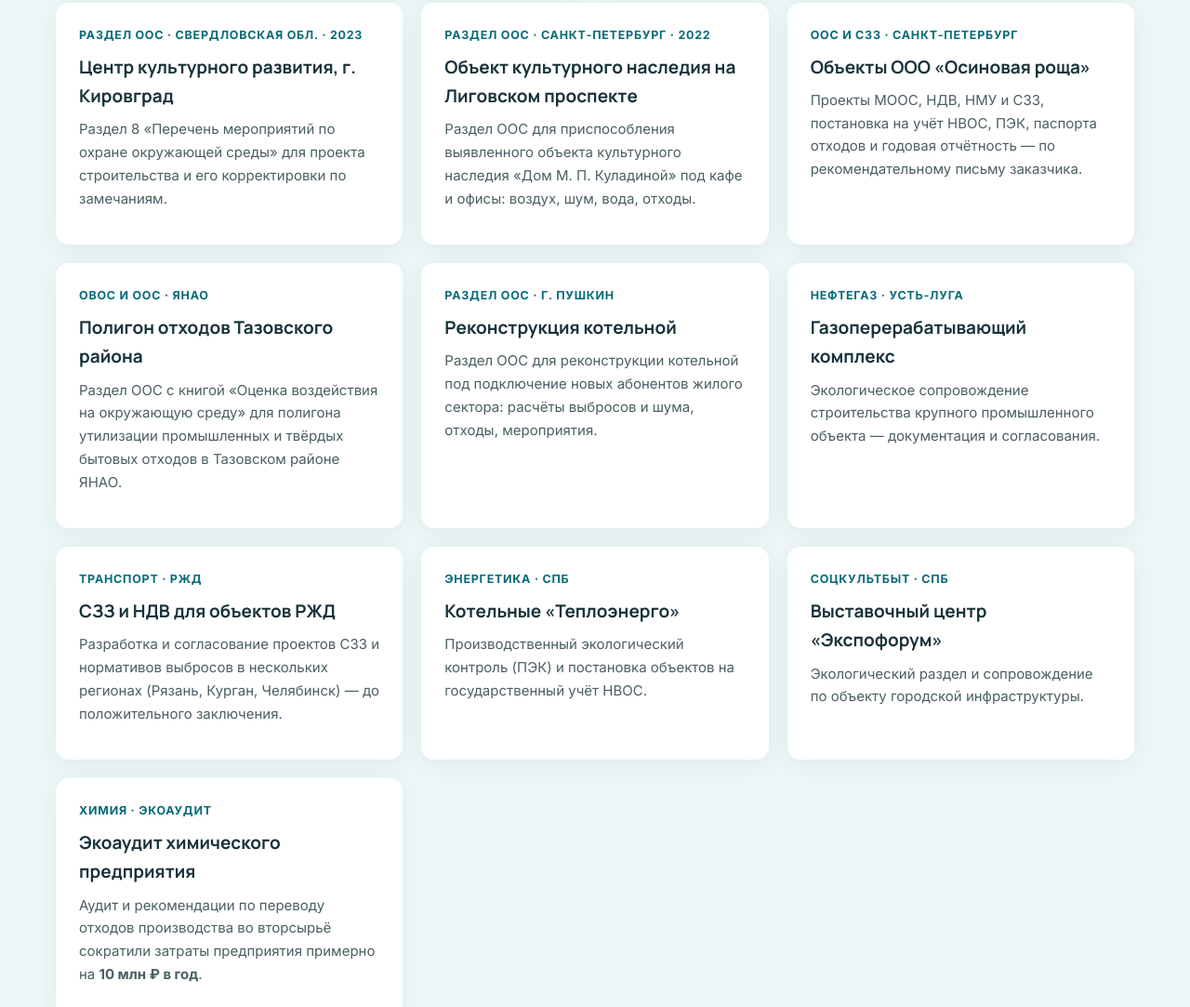
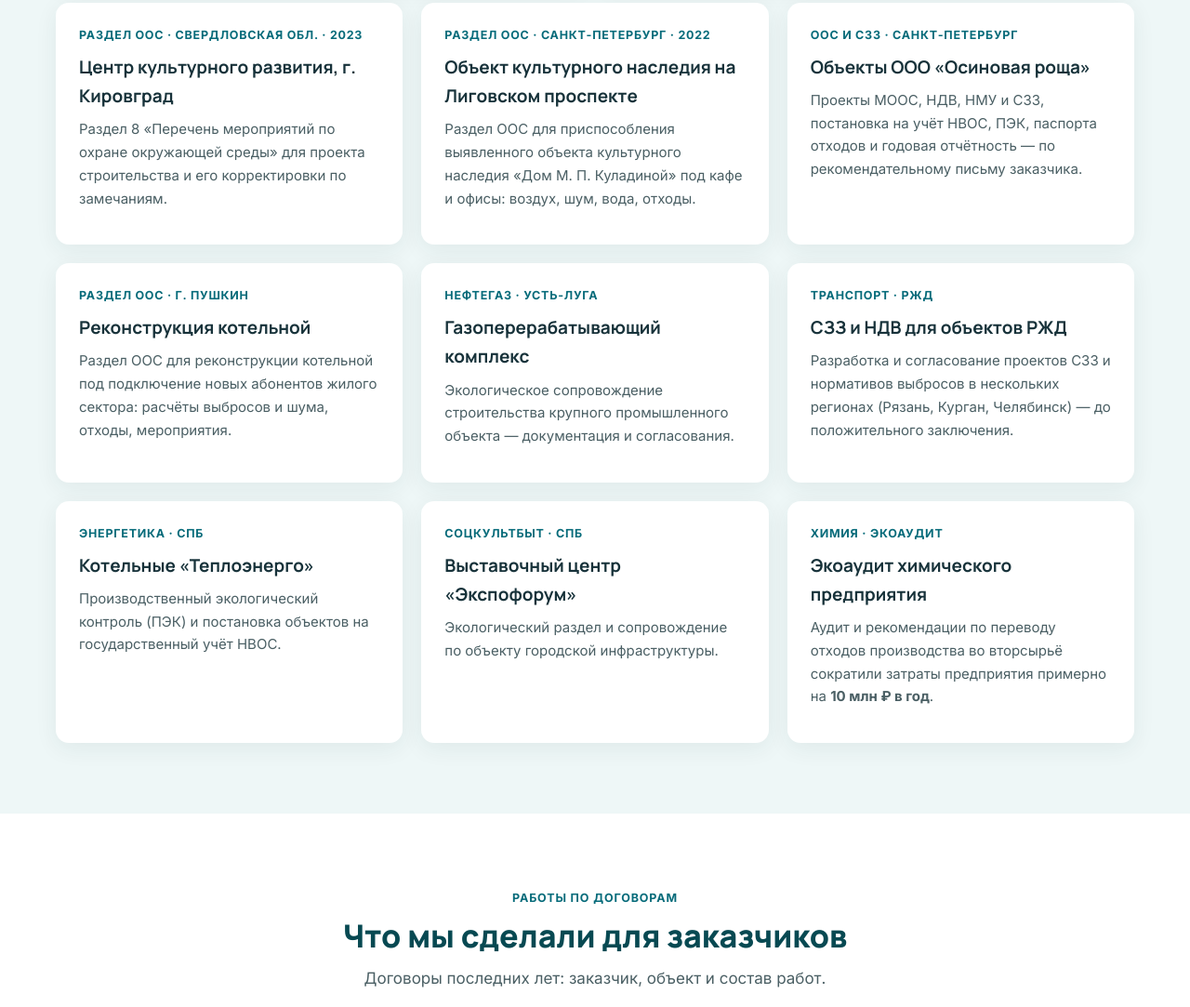
Before and after one commit to slavkad3107-cloud/Ak-sait, a plain HTML site: page index.html in a window 1280 px wide. Shown: the part 6780-7863 px from the top of the page at 93% size. Drawn offline with Linux system fonts and the light colour scheme.

Commit message:
Черновик: без кейса полигона ЯНАО
Co-Authored-By: Claude Opus 5.5 <noreply@anthropic.com>

```diff
--- a/index.html
+++ b/index.html
@@ -226,7 +226,6 @@ ym(110164410,"init",{clickmap:true,trackLinks:true,accurateTrackBounce:true,webv
       <article class="card case reveal"><div class="ind">Раздел ООС · Свердловская обл. · 2023</div><h3>Центр культурного развития, г. Кировград</h3><p>Раздел 8 «Перечень мероприятий по охране окружающей среды» для проекта строительства и его корректировки по замечаниям.</p></article>
       <article class="card case reveal"><div class="ind">Раздел ООС · Санкт-Петербург · 2022</div><h3>Объект культурного наследия на Лиговском проспекте</h3><p>Раздел ООС для приспособления выявленного объекта культурного наследия «Дом М. П. Куладиной» под кафе и офисы: воздух, шум, вода, отходы.</p></article>
       <article class="card case reveal"><div class="ind">ООС и СЗЗ · Санкт-Петербург</div><h3>Объекты ООО «Осиновая роща»</h3><p>Проекты МООС, НДВ, НМУ и СЗЗ, постановка на учёт НВОС, ПЭК, паспорта отходов и годовая отчётность — по рекомендательному письму заказчика.</p></article>
-      <article class="card case reveal"><div class="ind">ОВОС и ООС · ЯНАО</div><h3>Полигон отходов Тазовского района</h3><p>Раздел ООС с книгой «Оценка воздействия на окружающую среду» для полигона утилизации промышленных и твёрдых бытовых отходов в Тазовском районе ЯНАО.</p></article>
       <article class="card case reveal"><div class="ind">Раздел ООС · г. Пушкин</div><h3>Реконструкция котельной</h3><p>Раздел ООС для реконструкции котельной под подключение новых абонентов жилого сектора: расчёты выбросов и шума, отходы, мероприятия.</p></article>
       <article class="card case reveal"><div class="ind">Нефтегаз · Усть-Луга</div><h3>Газоперерабатывающий комплекс</h3><p>Экологическое сопровождение строительства крупного промышленного объекта — документация и согласования.</p></article>
       <article class="card case reveal"><div class="ind">Транспорт · РЖД</div><h3>СЗЗ и НДВ для объектов РЖД</h3><p>Разработка и согласование проектов СЗЗ и нормативов выбросов в нескольких регионах (Рязань, Курган, Челябинск) — до положительного заключения.</p></article>
```
